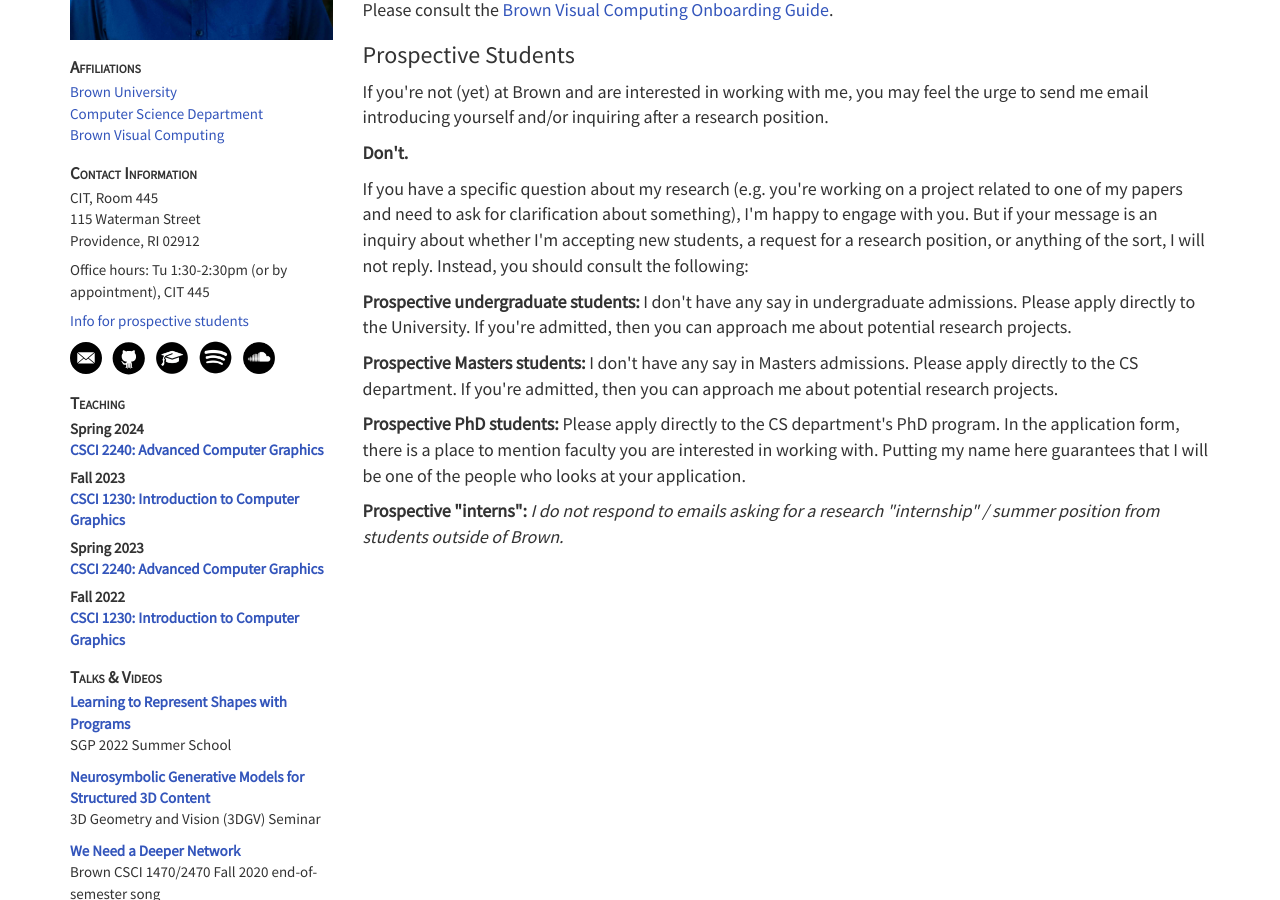
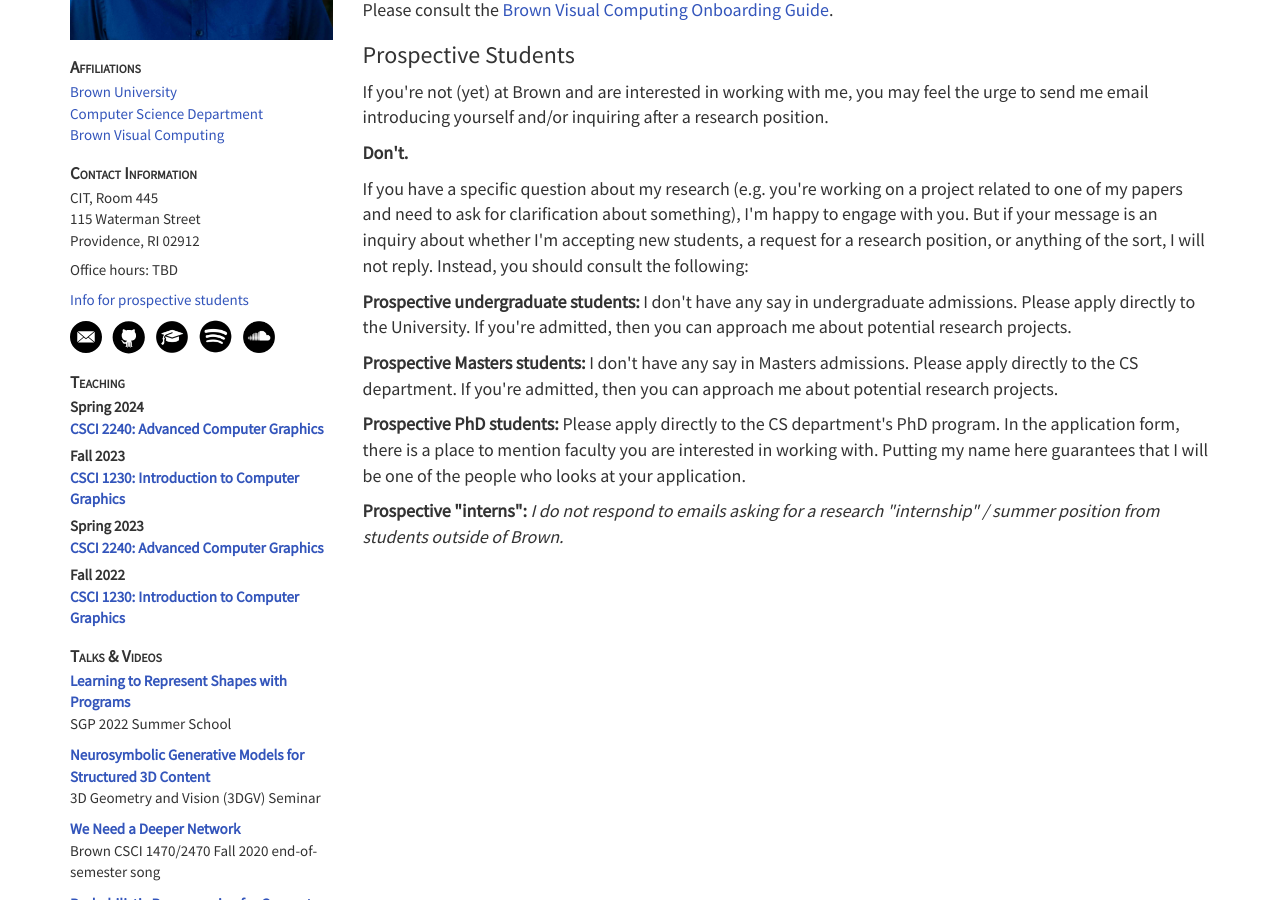
Before and after one commit to dritchie/dritchie.github.io, a Jekyll site: the page built from prospective_students.html, in a window 1280 px wide and 900 px high, scrolled down 302 px. Built offline with Jekyll 4.4.1, drawn with Linux system fonts in a browser that asks for light colours.

Commit message:
Office hours currently TBD.

```diff
--- a/_includes/sidebar.html
+++ b/_includes/sidebar.html
@@ -14,7 +14,8 @@
 	<div>CIT, Room 445</div>
 	<div>115 Waterman Street</div>
 	<div>Providence, RI 02912</div>
-	<div id='officehours'>Office hours: Tu 1:30-2:30pm (or by appointment), CIT 445</div>
+	<!-- <div id='officehours'>Office hours: Tu 1:30-2:30pm (or by appointment), CIT 445</div> -->
+	<div id='officehours'>Office hours: TBD</div>
 	<div id='prospectives'>
 		<a target='_blank' href='/prospective_students.html'>Info for prospective students</a>
 	</div>
```
Also changed, not shown: 1 other file.
